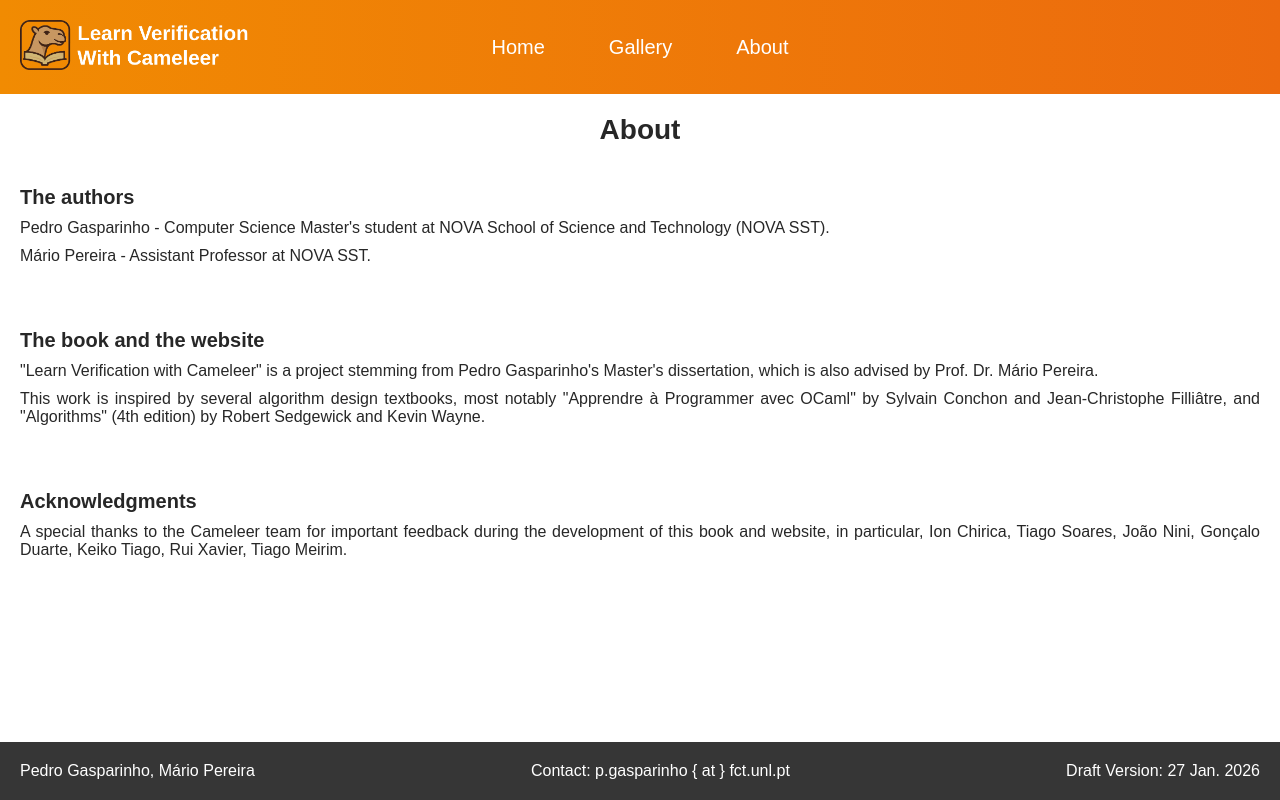
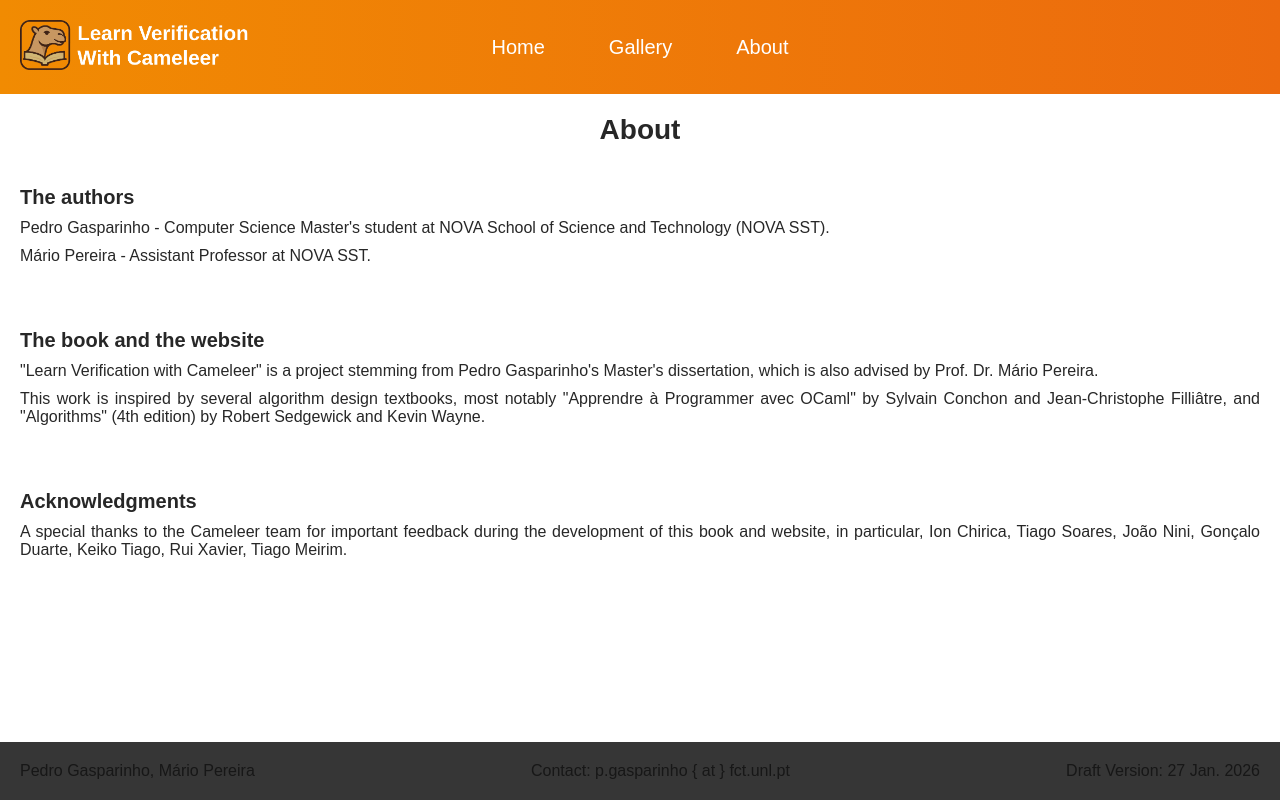
Before and after one commit to CameleerBook/CameleerBook.github.io, a Next.js app: page /about in a window 1280 px wide. Built offline with nearby package versions, Linux system fonts and the light colour scheme.

Commit message:
Fixed final colors

```diff
--- a/src/components/footer/index.tsx
+++ b/src/components/footer/index.tsx
@@ -1,12 +1,12 @@
-import { BodyText1Alt } from "../text"
+import { BodyText1Light } from "../text"
 import styles from "./index.module.scss"
 
 export default function Footer() {
     return(
         <div className={styles.container}>
-            <BodyText1Alt>Pedro Gasparinho, Mário Pereira</BodyText1Alt>
-            <BodyText1Alt>{"Contact: p.gasparinho { at } fct.unl.pt"}</BodyText1Alt>
-            <BodyText1Alt>Draft Version: 27 Jan. 2026</BodyText1Alt>
+            <BodyText1Light>Pedro Gasparinho, Mário Pereira</BodyText1Light>
+            <BodyText1Light>{"Contact: p.gasparinho { at } fct.unl.pt"}</BodyText1Light>
+            <BodyText1Light>Draft Version: 27 Jan. 2026</BodyText1Light>
         </div>
     )
 }
--- a/src/components/homeInfo/index.tsx
+++ b/src/components/homeInfo/index.tsx
@@ -1,4 +1,4 @@
-import { BodyText1, Title1 } from "@/components/text"
+import { BodyText1Dark, Title1Dark } from "@/components/text"
 import styles from "./index.module.scss"
 import { prefaceParagraphs } from "@/utils/text"
 
@@ -7,10 +7,10 @@ export default function HomeInfo() {
 
     return(
         <div className={styles.container}>
-            <Title1>Preface</Title1>
+            <Title1Dark>Preface</Title1Dark>
             {
                 prefaceParagraphs.map(p =>
-                    <BodyText1 key={i++}>{p}</BodyText1>
+                    <BodyText1Dark key={i++}>{p}</BodyText1Dark>
                 )
             }
         </div>
--- a/src/components/text/index.tsx
+++ b/src/components/text/index.tsx
@@ -23,15 +23,27 @@ export function BodyText1({children}: Props) {
     )
 }
 
-export function BodyText1Alt({children}: Props) {
+export function BodyText1Light({children}: Props) {
     return(
-        <p className={styles.bodyText1Alt}>{children}</p>
+        <p className={styles.BodyText1Light}>{children}</p>
+    )
+}
+
+export function BodyText1Dark({children}: Props) {
+    return(
+        <p className={styles.bodyText1Dark}>{children}</p>
     )
 }
 
 export function Title1({children}: Props) {
     return(
         <h1 className={styles.title1}>{children}</h1>
+    )
+}
+
+export function Title1Dark({children}: Props) {
+    return(
+        <h1 className={styles.title1Dark}>{children}</h1>
     )
 }
 
--- a/src/components/text/typography.module.scss
+++ b/src/components/text/typography.module.scss
@@ -35,21 +35,34 @@ $primaryFont: Arial, Helvetica, sans-serif;
 
 .buttonText2 {
     @extend %nonSelectable;
+    color: color.$onSurface;
 }
 
 .bodyText1 {
     @extend %text;
 }
 
-.bodyText1Alt {
+.bodyText1Light {
     @extend %text;
     color: color.$onSurfaceVariant;
+}
+
+.bodyText1Dark {
+    @extend %text;
+    color: color.$onSurface;
 }
 
 .title1 {
     @extend %text;
     font-size: 28px;
     font-weight: 700;
+}
+
+.title1Dark {
+    @extend %text;
+    font-size: 28px;
+    font-weight: 700;
+    color: color.$onSurface;
 }
 
 .title2 {
```
Also changed, not shown: src/components/chapterCard/proofList/index.module.scss (+9 -0 lines).
